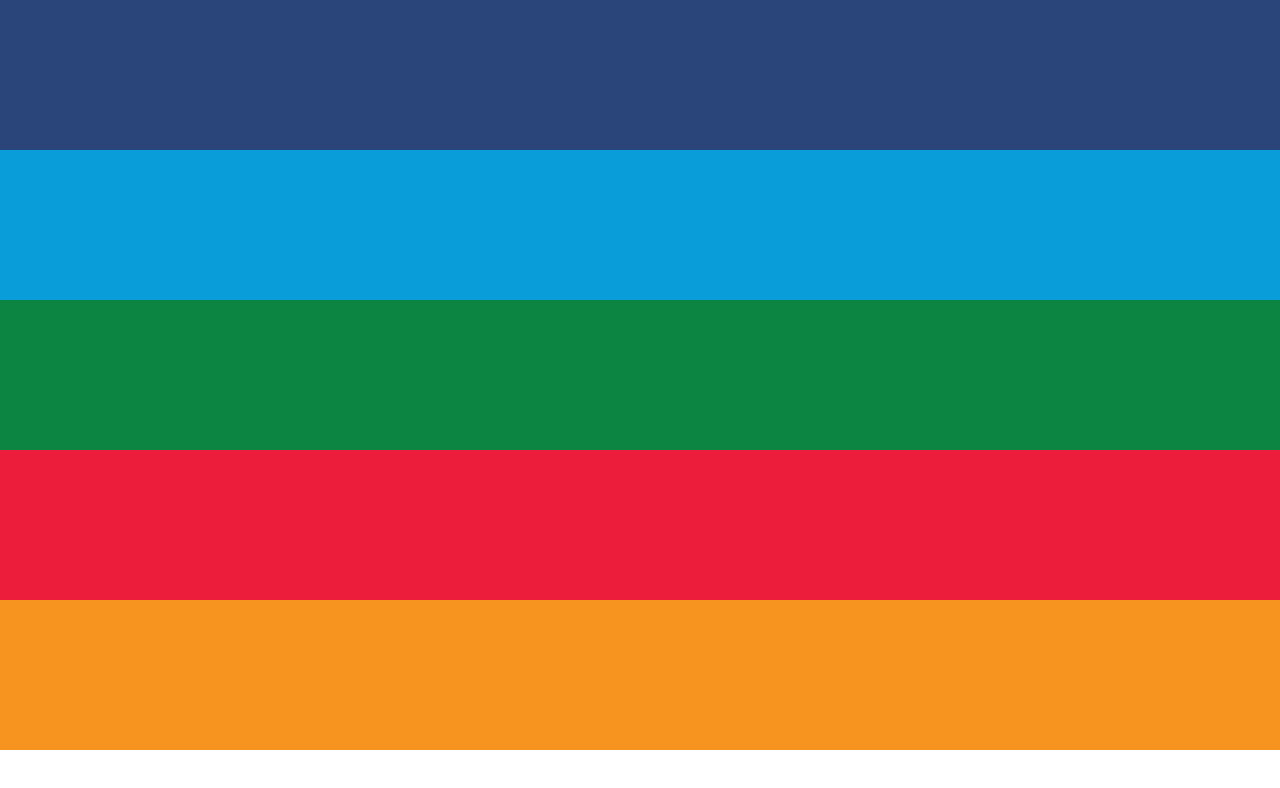
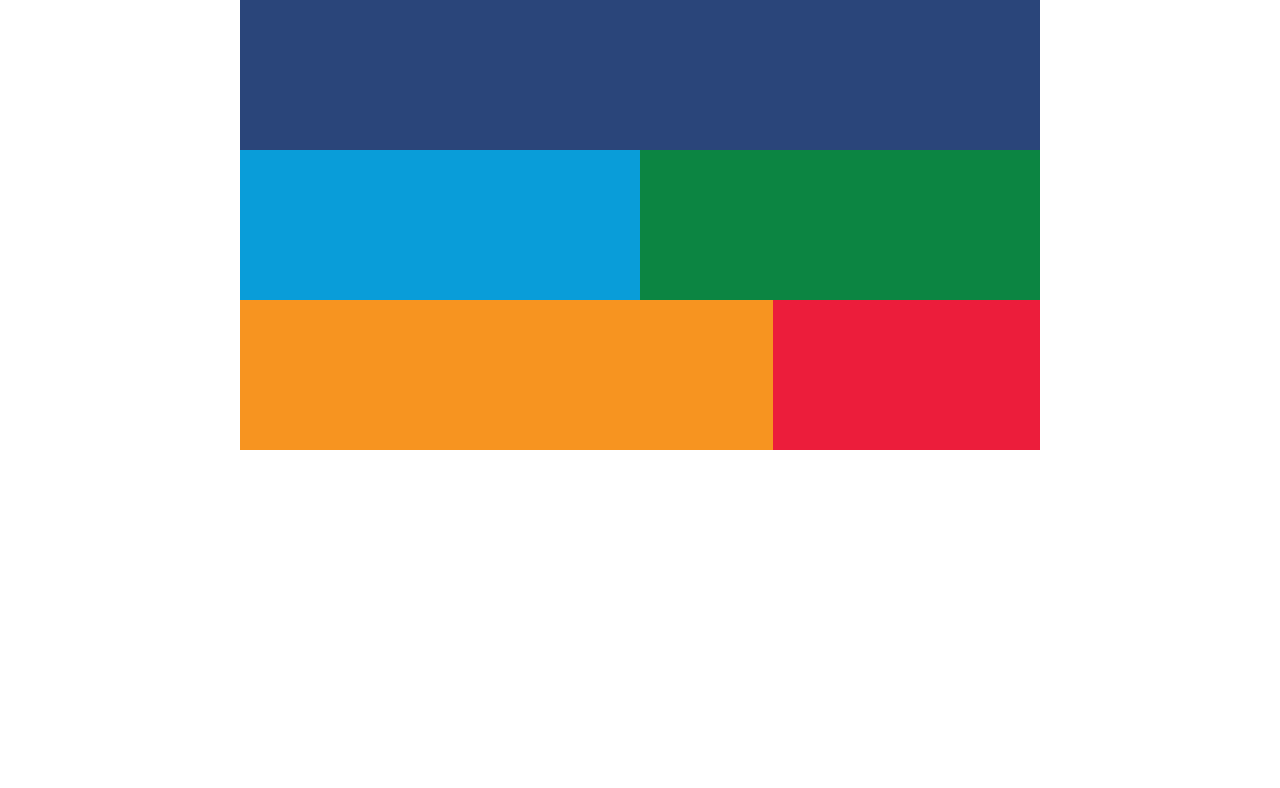
Before and after one commit to sarahloh/udacity-fend, a plain HTML site: page p3-build-a-portfolio-site/lessons/responsive-wdf/pattern-mostly-fluid-quiz-blankcss.html in a window 1280 px wide. Drawn offline with Linux system fonts and the light colour scheme.

Commit message:
Quiz completed.

```diff
--- a/p3-build-a-portfolio-site/lessons/responsive-wdf/pattern-mostly-fluid-quiz-blankcss.html
+++ b/p3-build-a-portfolio-site/lessons/responsive-wdf/pattern-mostly-fluid-quiz-blankcss.html
@@ -74,6 +74,35 @@
           color: blue;
         }
       }
+
+      @media screen and (min-width: 450px) {
+        .light_blue,
+        .green {
+          width: 50%;
+        }
+      }
+
+      @media screen and (min-width: 550px) {
+        .red {
+          width: 33.33%;
+        }
+        .orange {
+          width: 66.66%;
+        }
+      }
+
+    @media screen and (min-width: 800px){
+      .container {
+        width: 800px;
+        margin: 0 auto;
+      }
+      .red {
+        order: 5;
+      }
+      .orange {
+        order: 4;
+      }
+    }
     </style>
   </head>
   <body>
```
